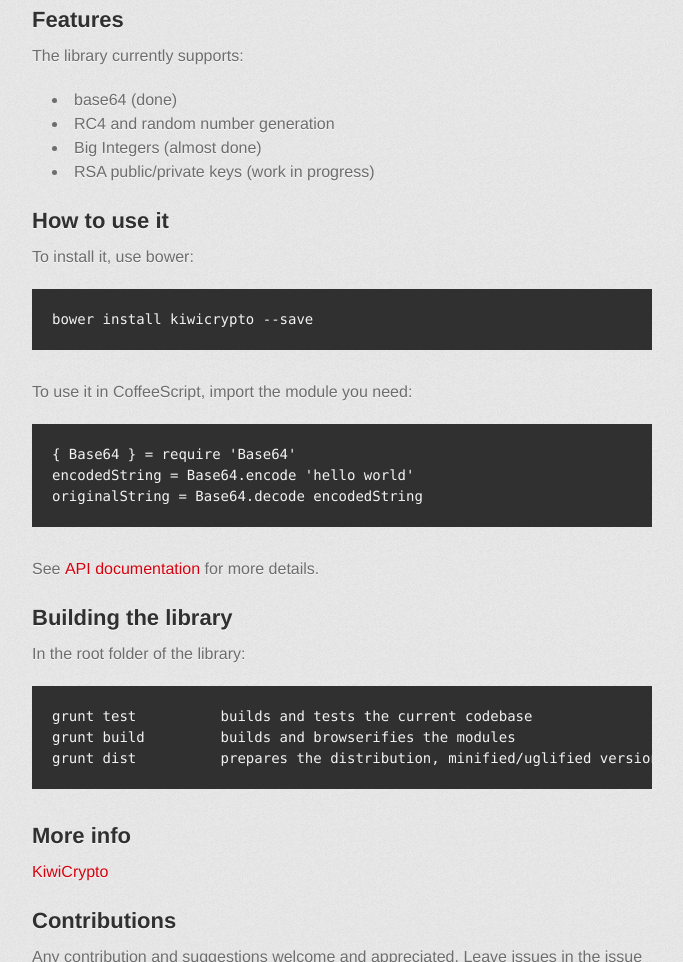
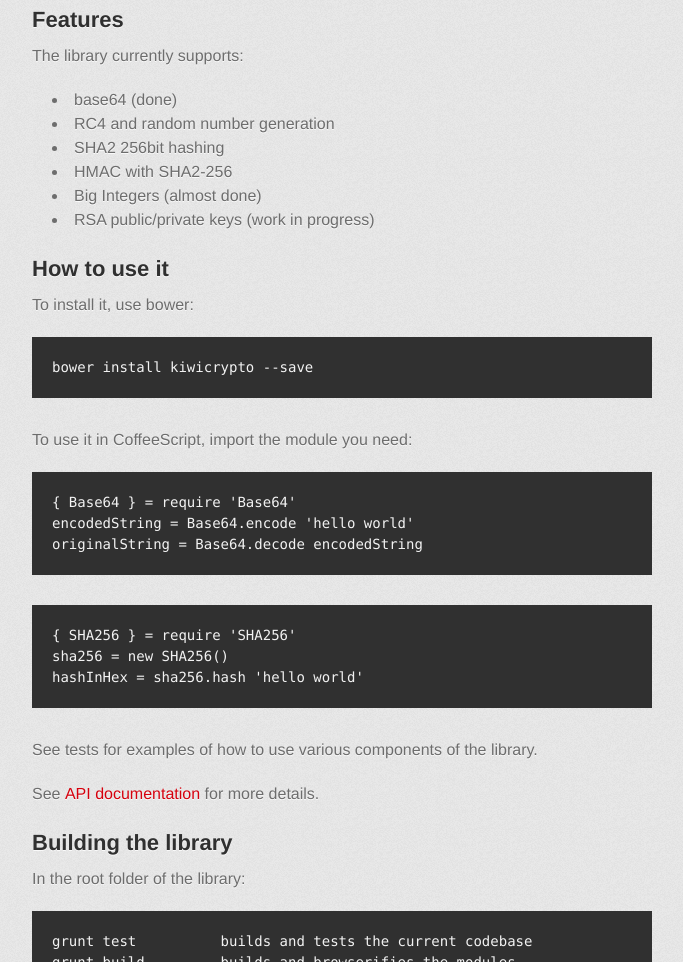
Before and after one commit to coinkiwi/kiwicrypto, a plain HTML site: page index.html in a window 1280 px wide. Shown: the part 1186-2148 px from the top of the page, without its empty margins (298-981 px from the left). Drawn offline with Linux system fonts and the light colour scheme; a web font is replaced by a local one.

Commit message:
Updating the docs with SHA2 and HMAC.

```diff
--- a/index.html
+++ b/index.html
@@ -87,6 +87,8 @@
 <ul>
 <li>base64 (done)</li>
 <li>RC4 and random number generation</li>
+<li>SHA2 256bit hashing</li>
+<li>HMAC with SHA2-256</li>
 <li>Big Integers (almost done)</li>
 <li>RSA public/private keys (work in progress)</li>
 </ul><h2>
@@ -104,6 +106,13 @@
 originalString = Base64.decode encodedString
 </code></pre>
 
+<pre><code>{ SHA256 } = require 'SHA256'
+sha256 = new SHA256()
+hashInHex = sha256.hash 'hello world'
+</code></pre>
+
+
+<p>See tests for examples of how to use various components of the library.</p>
 <p>See <a href="docs/index.html">API documentation</a> for more details.</p>
 
 <h2>
```
